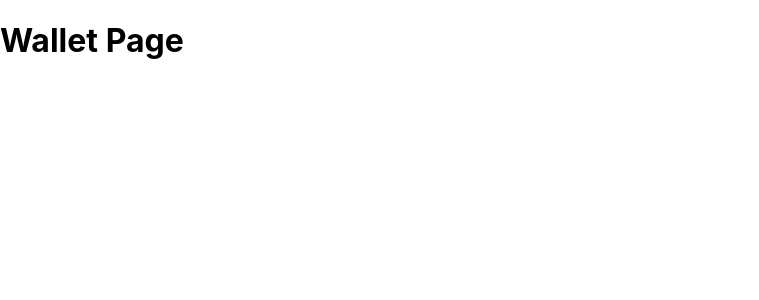
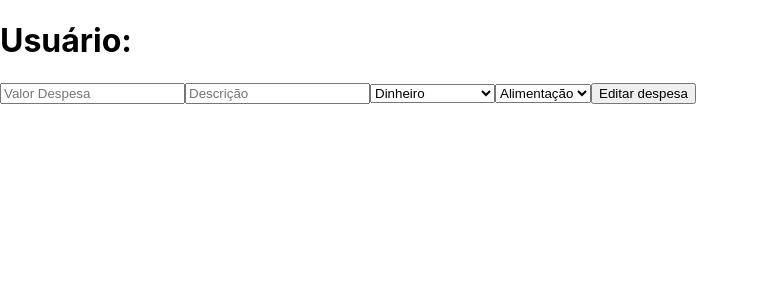
Before and after one commit to Gab-Agrela/react-redux, a React (Create React App) app: page /wallet in a window 1280 px wide. Shown: the top 300 px of the page, without its empty margins (0-759 px from the left). Built offline with nearby package versions, Linux system fonts and the light colour scheme.

Commit message:
feat: Start Wallet page and create initial Wallet Form

```diff
--- a/src/Components/LoginForm.tsx
+++ b/src/Components/Login/Form.tsx
@@ -1,12 +1,13 @@
 import React, { ChangeEvent, useEffect, useState } from "react";
-import { validateLogin } from "../Utils/functions";
+import { validateLogin } from "../../Utils/functions";
 import { useDispatch } from "react-redux";
 import { useNavigate } from "react-router-dom";
-import saveEmail from "../Redux/Actions";
+import saveEmail from "../../Redux/Actions";
 import styled from "styled-components";
+import { UserProps } from "../../Interfaces";
 
 function LoginForm() {
-  const [user, setUser] = useState({
+  const [user, setUser] = useState<UserProps>({
     email: "",
     password: "",
   });
--- /dev/null
+++ b/src/Components/Wallet/Form.tsx
@@ -0,0 +1,60 @@
+import React, { ChangeEvent, useState } from "react";
+import { WalletFormProps } from "../../Interfaces";
+
+function Form() {
+  const [formValues, setFormValues] = useState<WalletFormProps>({
+    value: "",
+    description: "",
+    method: "Dinheiro",
+    tag: "Alimentação",
+  });
+
+  const handleChange = (
+    event: ChangeEvent<HTMLInputElement | HTMLSelectElement>
+  ) => {
+    const field = event.target.name;
+    const value = event.target.value;
+    setFormValues({ ...formValues, [field]: value });
+  };
+
+  console.log(formValues);
+
+  return (
+    <div>
+      <div>
+        <input
+          type="number"
+          name="value"
+          placeholder="Valor Despesa"
+          onChange={handleChange}
+        />
+        <input
+          type="text"
+          name="description"
+          placeholder="Descrição"
+          autoComplete="off"
+          onChange={handleChange}
+        />
+        <select name="method" onChange={handleChange}>
+          <option>Dinheiro</option>
+          <option>Cartão de crédito</option>
+          <option>Cartão de débito</option>
+        </select>
+        <select name="tag" onChange={handleChange}>
+          <option>Alimentação</option>
+          <option>Lazer</option>
+          <option>Trabalho</option>
+          <option>Transporte</option>
+          <option>Saúde</option>
+        </select>
+        {true ? (
+          <button type="button">Editar despesa</button>
+        ) : (
+          <button type="button">Adicionar despesa</button>
+        )}
+      </div>
+    </div>
+  );
+}
+
+export default Form;
--- /dev/null
+++ b/src/Components/Wallet/Header.tsx
@@ -0,0 +1,10 @@
+import React from "react";
+import { useSelector } from "react-redux";
+import { RootState } from "../../Redux/Reducers";
+
+function Header() {
+  const { email } = useSelector((state: RootState) => state.user);
+  return <h1>{`Usuário: ${email}`}</h1>;
+}
+
+export default Header;
--- a/src/Pages/Login.tsx
+++ b/src/Pages/Login.tsx
@@ -1,5 +1,5 @@
 import React from "react";
-import LoginForm from "../Components/LoginForm";
+import LoginForm from "../Components/Login/Form";
 import styled from "styled-components";
 
 const Login = () => {
--- a/src/Pages/Wallet.tsx
+++ b/src/Pages/Wallet.tsx
@@ -1,7 +1,14 @@
 import React from "react";
+import Header from "../Components/Wallet/Header";
+import Form from "../Components/Wallet/Form";
 
 const Wallet = () => {
-  return <h1>Wallet Page</h1>;
+  return (
+    <>
+      <Header />
+      <Form />
+    </>
+  );
 };
 
 export default Wallet;
--- a/src/Redux/Reducers/index.ts
+++ b/src/Redux/Reducers/index.ts
@@ -3,4 +3,6 @@ import user from './user';
 
 const rootReducer = combineReducers({ user });
 
+export type RootState = ReturnType<typeof rootReducer>;
+
 export default rootReducer;
--- a/src/Redux/Reducers/user.ts
+++ b/src/Redux/Reducers/user.ts
@@ -1,7 +1,4 @@
-interface EmailAction {
-  type: 'SAVE_EMAIL';
-  payload: string;
-}
+import {EmailAction} from "../../Interfaces";
 
 const INITIAL_STATE = {
   email: '',
--- a/src/Utils/funtions.ts
+++ /dev/null
@@ -1,4 +0,0 @@
-export const validateEmail = (email: string): boolean => {
-  const expression: RegExp = /^[A-Z0-9._%+-]+@[A-Z0-9.-]+\.[A-Z]{2,}$/i;
-  return expression.test(email);
-};
```
Also changed, not shown: src/Interfaces/index.ts (+18 -4 lines).
